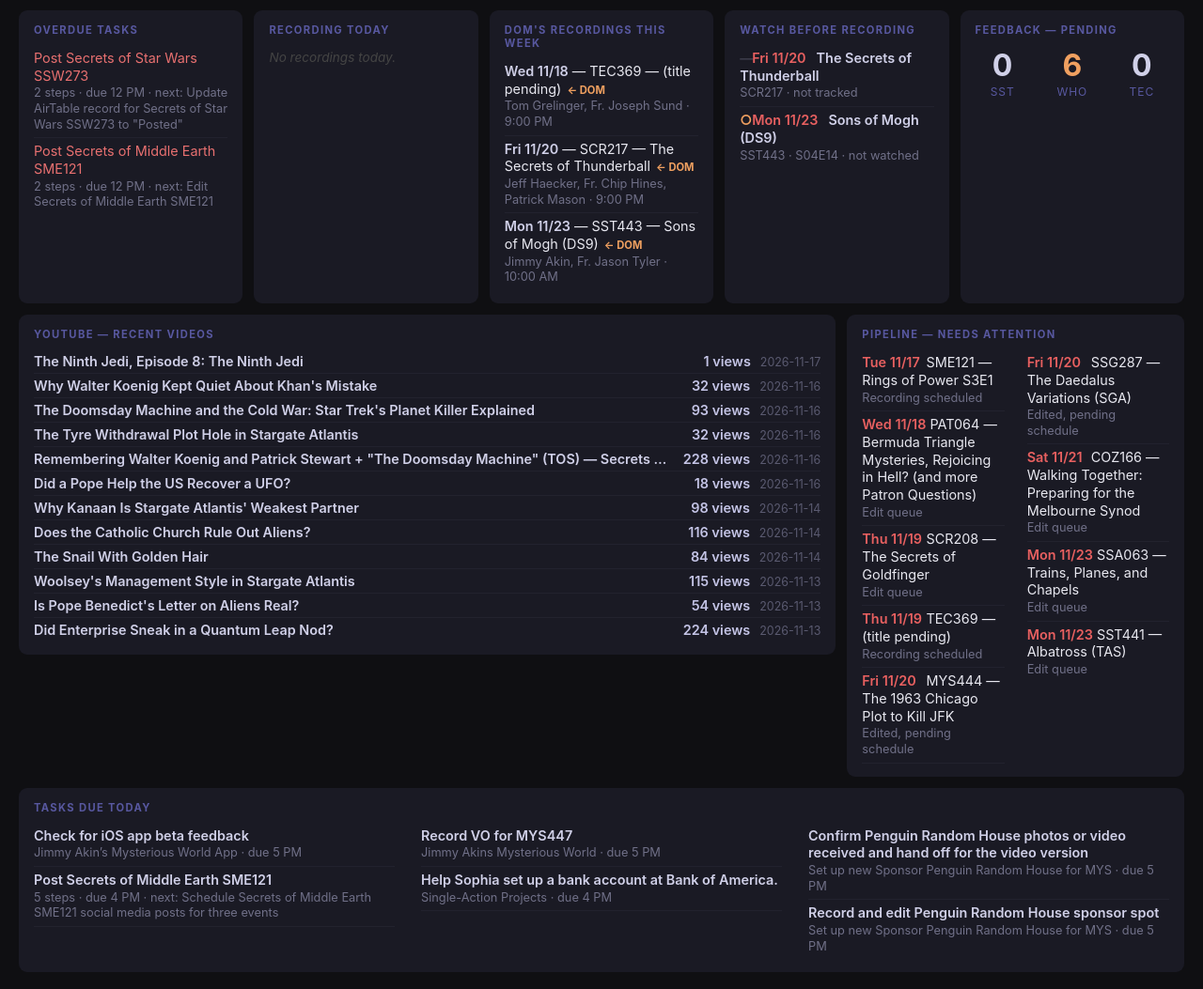
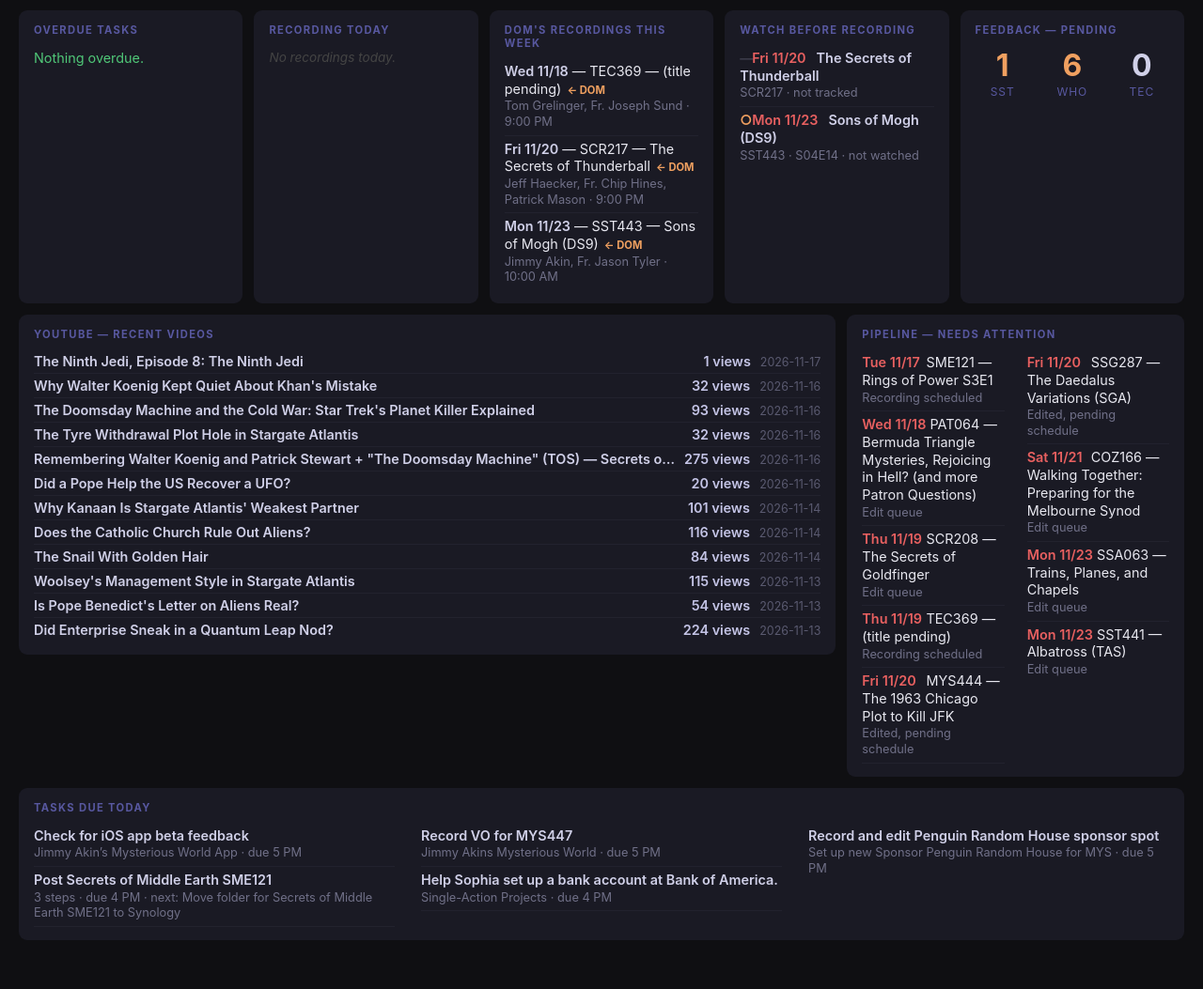
Before and after one commit to zhvz4k8p69-beep/sqpn-dashboard, a plain HTML site: page dashboard.html in a window 1280 px wide. Shown: the part 65-1118 px from the top of the page at 94% size. After the commit the page ends 1084 px from the top, so only its background shows below. Drawn offline with Linux system fonts and the light colour scheme.

Commit message:
dashboard refresh

```diff
--- a/dashboard.html
+++ b/dashboard.html
@@ -51,20 +51,13 @@ h2 { font-size: 0.7rem; font-weight: 700; letter-spacing: 0.12em; text-transform
 </head>
 <body>
 <h1>StarQuest Dashboard</h1>
-<div class="updated">Updated Tuesday, November 17 · 1:05 PM ET · episodes 5:43 AM</div>
+<div class="updated">Updated Tuesday, November 17 · 2:05 PM ET · episodes 5:43 AM</div>
 
 <div class="grid-top">
 
                   <div class="section">
     <h2>Overdue Tasks</h2>
-      <div class="item">
-        <span class="overdue">Post Secrets of Star Wars SSW273</span>
-        <div class="meta">2 steps · due 12 PM · next: Update AirTable record for Secrets of Star Wars SSW273 to &quot;Posted&quot;</div>
-      </div>
-      <div class="item">
-        <span class="overdue">Post Secrets of Middle Earth SME121</span>
-        <div class="meta">2 steps · due 12 PM · next: Edit Secrets of Middle Earth SME121</div>
-      </div>
+    <div class="item ok">Nothing overdue.</div>
   </div>
 
       <div class="section">
@@ -104,7 +97,7 @@ h2 { font-size: 0.7rem; font-weight: 700; letter-spacing: 0.12em; text-transform
     <h2>Feedback &#8212; Pending</h2>
     <div class="feedback-row">
       <div class="feedback-show">
-        <div class="feedback-count">0</div>
+        <div class="feedback-count has-items">1</div>
         <div class="feedback-label">SST</div>
       </div>
       <div class="feedback-show">
@@ -130,9 +123,9 @@ h2 { font-size: 0.7rem; font-weight: 700; letter-spacing: 0.12em; text-transform
       <div class="yt-item"><span class="yt-title">Why Walter Koenig Kept Quiet About Khan&#x27;s Mistake</span><span class="yt-views">32 views</span><span class="yt-date">2026-11-16</span></div>
       <div class="yt-item"><span class="yt-title">The Doomsday Machine and the Cold War: Star Trek&#x27;s Planet Killer Explained</span><span class="yt-views">93 views</span><span class="yt-date">2026-11-16</span></div>
       <div class="yt-item"><span class="yt-title">The Tyre Withdrawal Plot Hole in Stargate Atlantis</span><span class="yt-views">32 views</span><span class="yt-date">2026-11-16</span></div>
-      <div class="yt-item"><span class="yt-title">Remembering Walter Koenig and Patrick Stewart + &quot;The Doomsday Machine&quot; (TOS) — Secrets of Star Trek</span><span class="yt-views">228 views</span><span class="yt-date">2026-11-16</span></div>
-      <div class="yt-item"><span class="yt-title">Did a Pope Help the US Recover a UFO?</span><span class="yt-views">18 views</span><span class="yt-date">2026-11-16</span></div>
-      <div class="yt-item"><span class="yt-title">Why Kanaan Is Stargate Atlantis&#x27; Weakest Partner</span><span class="yt-views">98 views</span><span class="yt-date">2026-11-14</span></div>
+      <div class="yt-item"><span class="yt-title">Remembering Walter Koenig and Patrick Stewart + &quot;The Doomsday Machine&quot; (TOS) — Secrets of Star Trek</span><span class="yt-views">275 views</span><span class="yt-date">2026-11-16</span></div>
+      <div class="yt-item"><span class="yt-title">Did a Pope Help the US Recover a UFO?</span><span class="yt-views">20 views</span><span class="yt-date">2026-11-16</span></div>
+      <div class="yt-item"><span class="yt-title">Why Kanaan Is Stargate Atlantis&#x27; Weakest Partner</span><span class="yt-views">101 views</span><span class="yt-date">2026-11-14</span></div>
       <div class="yt-item"><span class="yt-title">Does the Catholic Church Rule Out Aliens?</span><span class="yt-views">116 views</span><span class="yt-date">2026-11-14</span></div>
       <div class="yt-item"><span class="yt-title">The Snail With Golden Hair</span><span class="yt-views">84 views</span><span class="yt-date">2026-11-14</span></div>
       <div class="yt-item"><span class="yt-title">Woolsey&#x27;s Management Style in Stargate Atlantis</span><span class="yt-views">115 views</span><span class="yt-date">2026-11-13</span></div>
@@ -195,7 +188,7 @@ h2 { font-size: 0.7rem; font-weight: 700; letter-spacing: 0.12em; text-transform
       </div>
       <div class="item">
         <span class="label">Post Secrets of Middle Earth SME121</span>
-        <div class="meta">5 steps · due 4 PM · next: Schedule Secrets of Middle Earth SME121 social media posts for three events</div>
+        <div class="meta">3 steps · due 4 PM · next: Move folder for Secrets of Middle Earth SME121 to Synology</div>
       </div>
       <div class="item">
         <span class="label">Record VO for MYS447</span>
@@ -204,10 +197,6 @@ h2 { font-size: 0.7rem; font-weight: 700; letter-spacing: 0.12em; text-transform
       <div class="item">
         <span class="label">Help Sophia set up a bank account at Bank of America.</span>
         <div class="meta">Single-Action Projects · due 4 PM</div>
-      </div>
-      <div class="item">
-        <span class="label">Confirm Penguin Random House photos or video received and hand off for the video version</span>
-        <div class="meta">Set up new Sponsor Penguin Random House for MYS · due 5 PM</div>
       </div>
       <div class="item">
         <span class="label">Record and edit Penguin Random House sponsor spot</span>
```
